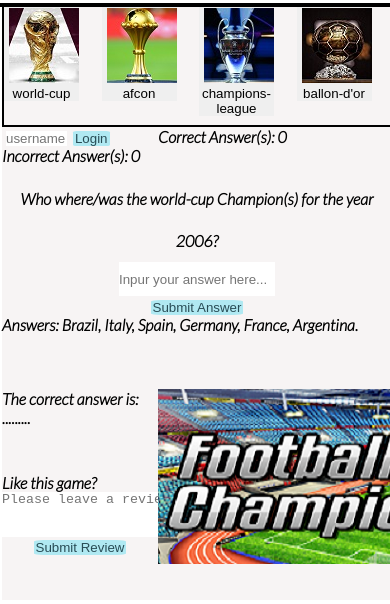
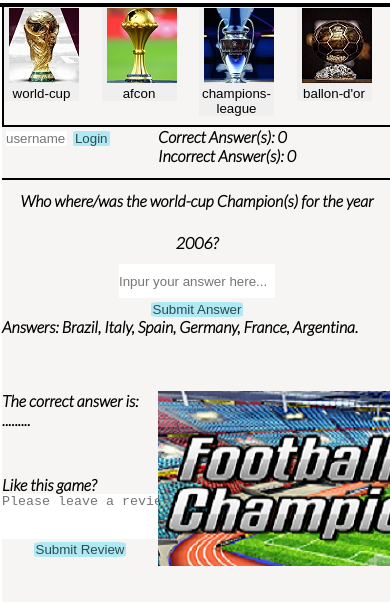
Before and after one commit to F-Clement/football-champion, a plain HTML site: page index.html in a window 390 px wide. Shown: the part 102-706 px from the top of the page. Drawn offline with Linux system fonts and the light colour scheme; a web font is replaced by a local one.

Commit message:
add some styles to user/score area

```diff
--- a/assets/css/style.css
+++ b/assets/css/style.css
@@ -94,6 +94,7 @@ button::after {
 .user-and-score {
     width: 100%;
     height: 6vh;
+    border-bottom: 2px solid black;
 
 }
 
@@ -357,6 +358,7 @@ button:hover {
 
     .user-score {
         width: 60%;
+        float: right;
     }
 
     .question-answer-area {
@@ -369,7 +371,5 @@ button:hover {
         width: 40%;
     }
 
-    ;
-
 
 }
```
